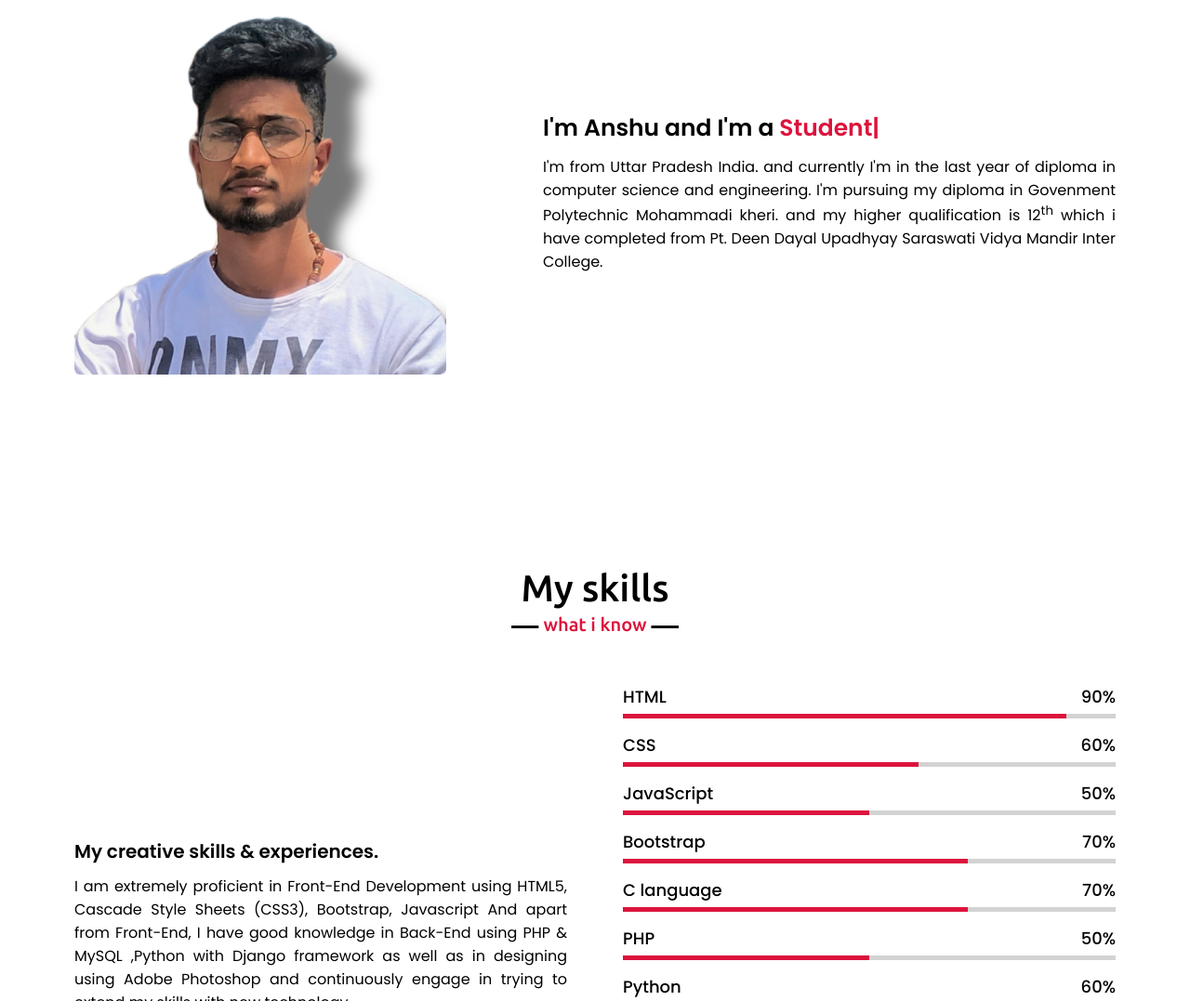
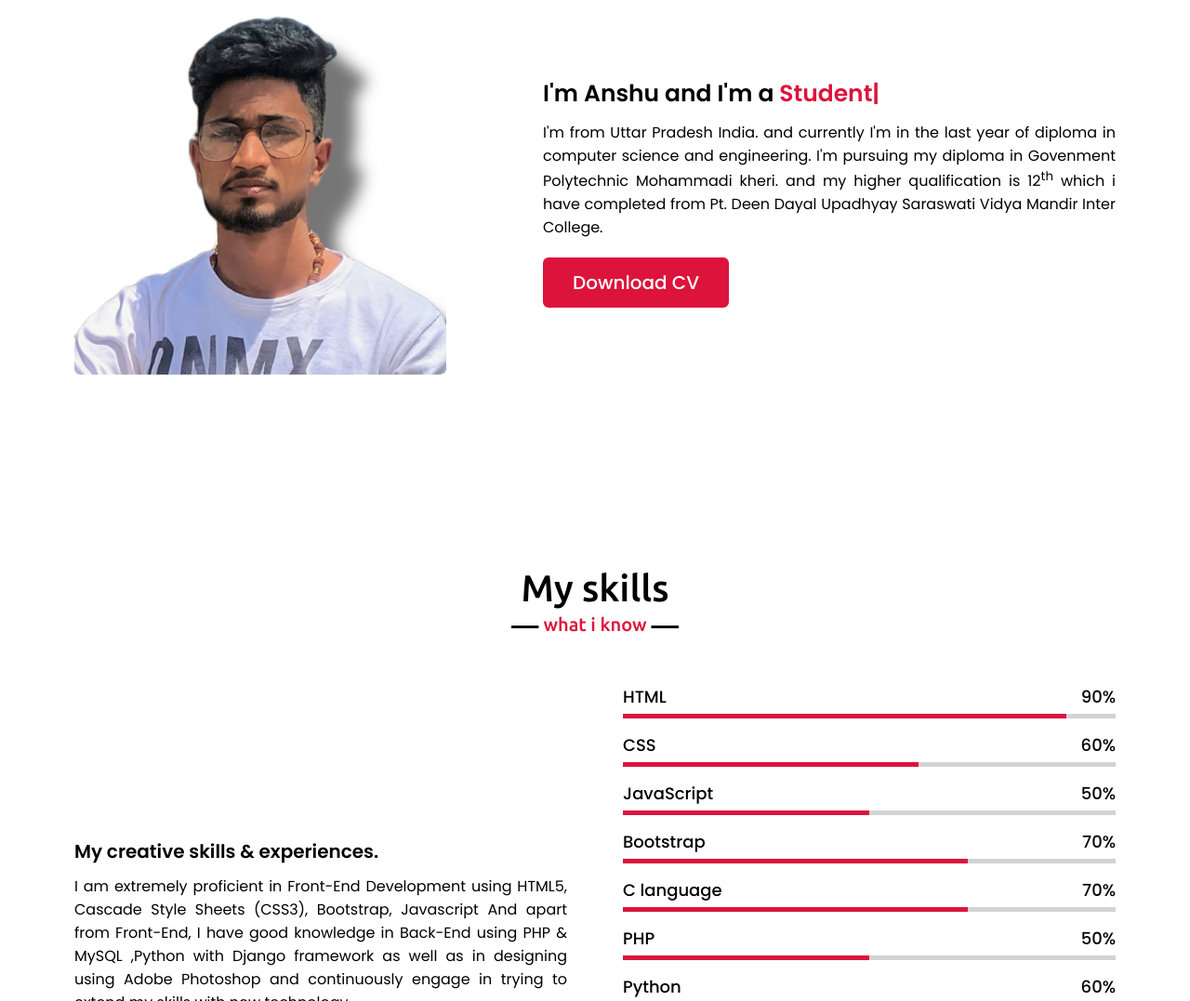
Before and after one commit to verma-anshu/anshu-verma.github.io, a plain HTML site: page index.html in a window 1280 px wide. Shown: the part 1023-2100 px from the top of the page at 93% size. Drawn offline with nearby package versions, Linux system fonts and the light colour scheme.

Commit message:
Add files via upload

```diff
--- a/index.html
+++ b/index.html
@@ -61,7 +61,7 @@
                 <div class="column right">
                     <div class="text">I'm Anshu and I'm a <span class="typing-2"></span></div>
                     <p>I'm from Uttar Pradesh India. and currently I'm in the last year of diploma in computer science and engineering. I'm pursuing my diploma in Govenment Polytechnic Mohammadi kheri. and my higher qualification is 12<sup>th</sup> which i have completed from Pt. Deen Dayal Upadhyay Saraswati Vidya Mandir Inter College.</p>
-                  <!--  <a href="#">Download CV</a> -->
+                 <a href="anshu_cv.pdf">Download CV</a>
                 </div>
             </div>
         </div>
```
Also changed, not shown: 1 other file.
